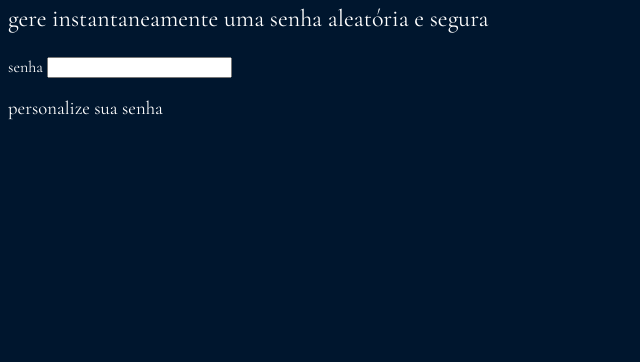
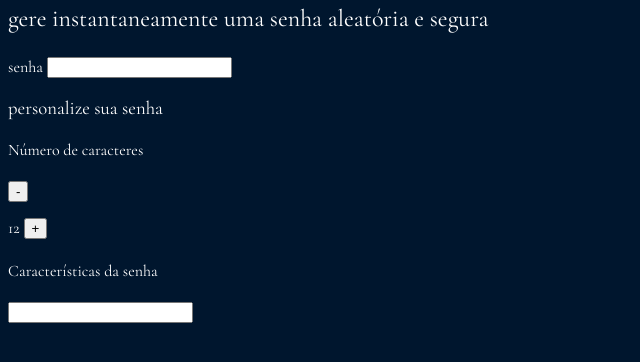
Before and after one commit to stephany221212/gerador-de-senha, a plain HTML site: page index.html in a window 1280 px wide. Shown: the part 116-478 px from the top of the page, without its empty margins (0-640 px from the left). Drawn offline with nearby package versions, Linux system fonts and the light colour scheme.

Commit message:
Add files via upload

```diff
--- a/index.html
+++ b/index.html
@@ -22,6 +22,17 @@
         <div class="parametro">
             <h3 class="parametro-titulo">personalize sua senha</h3>
             <div class="parametro-coluna__senha">
-                <div
+                <div class="parametro-senha">
+                    <h4 class="parametro-senha__titulo">Número de caracteres</h4>
+                    <div class="parametro-coluna__botoes">
+                        <button class="parametro-coluna__botao">-</button>
+                        <p class="parametro-senha__texto">12</button>
+                            <button class="parametro-senha__botao">+</button>
+                        </div>
+                </div>
+            <div class="parametro-senha">
+                <h4 class="parametro-senha__titulo">Características da senha</h4>
+                <div class="parametro-senha__checkbox">
+                    <input name="maiusculo" type
+                </div>
             </div>
-        </div>
```
